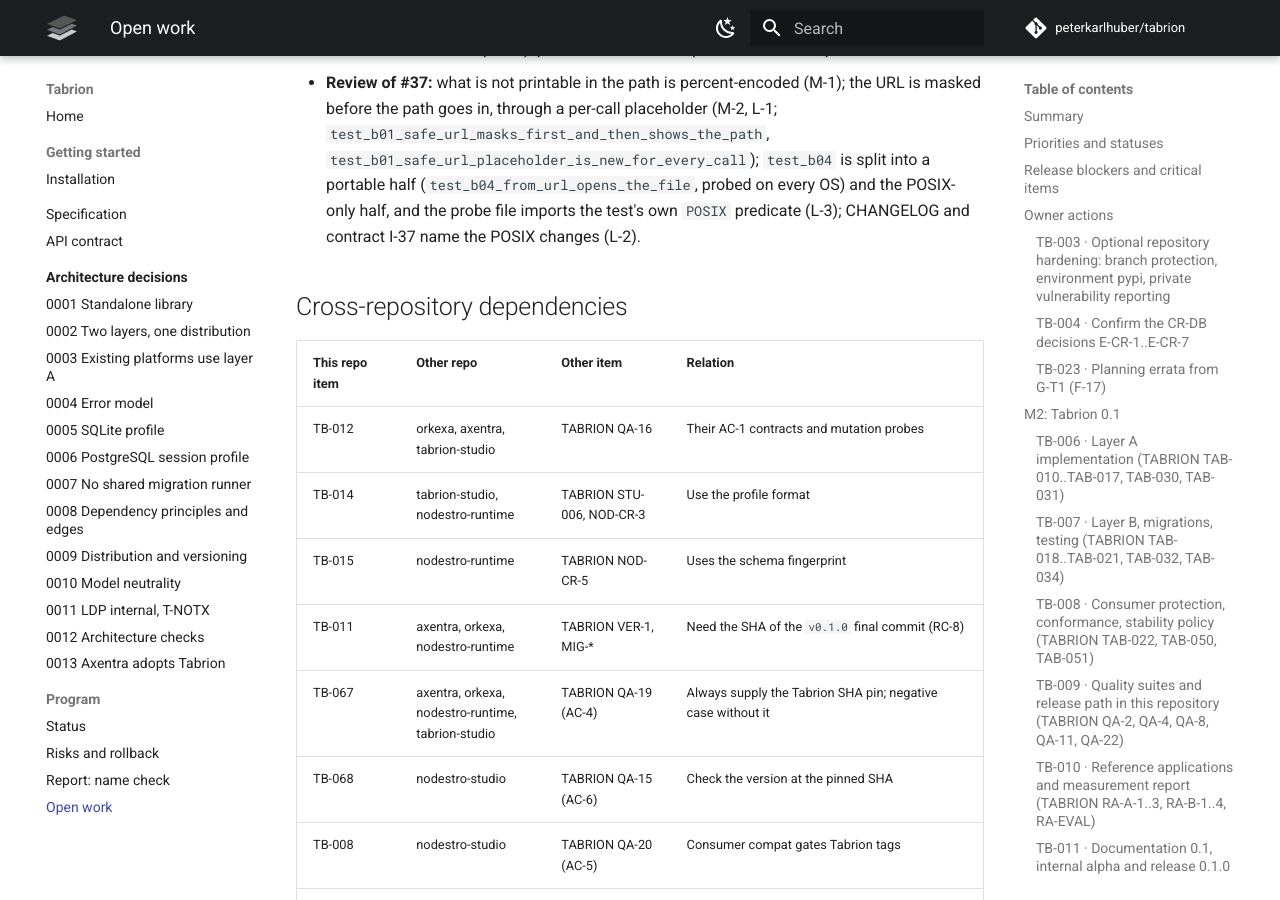
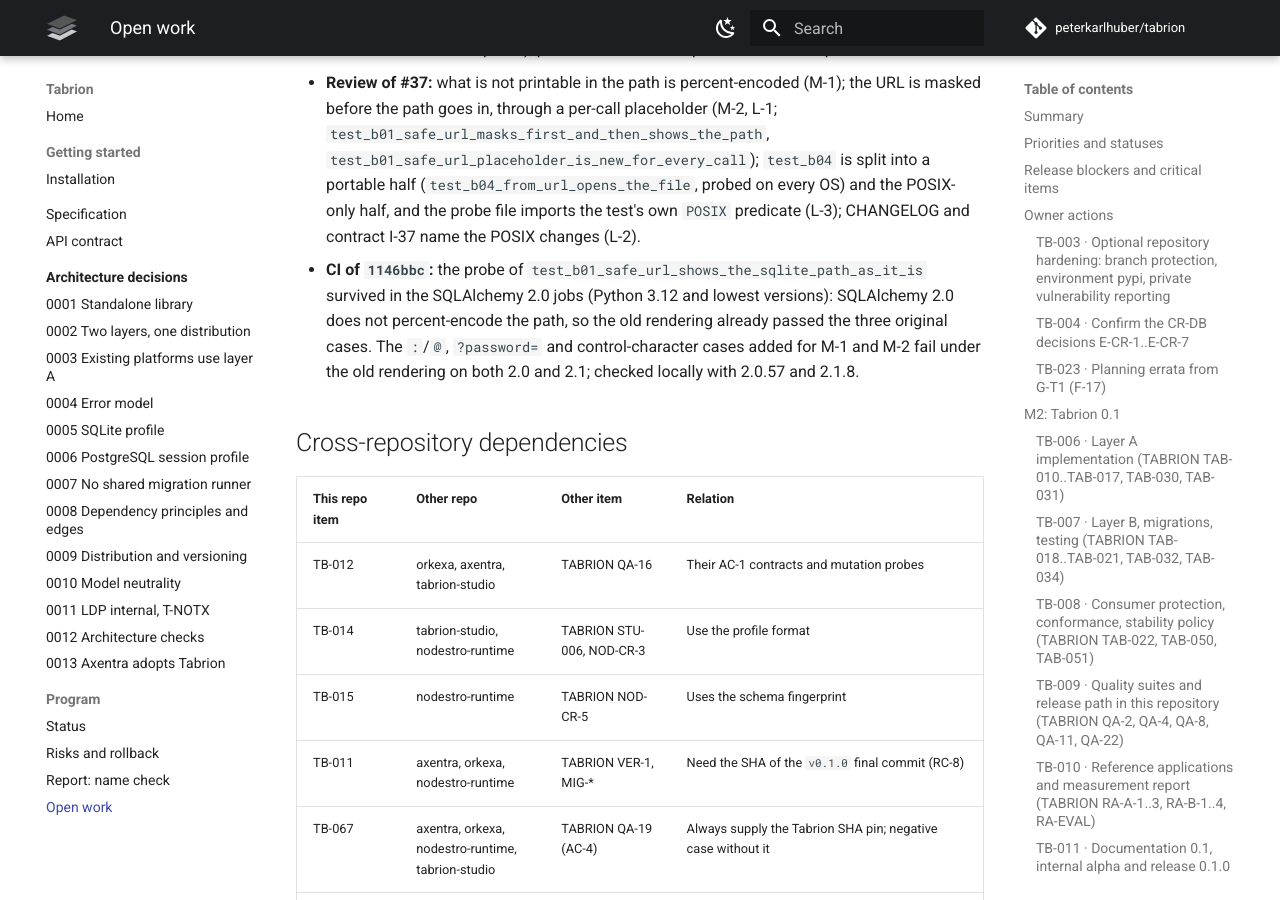
Before and after one commit to peterkarlhuber/tabrion, an MkDocs documentation site: the page built from docs/TODO.md, in a window 1280 px wide and 900 px high, scrolled down 24893 px. Built offline with MkDocs 1.6.1 and Material for MkDocs 9.7.7, drawn with Linux system fonts in a browser that asks for light colours; comment, search, counter and statistics services are not loaded.

Commit message:
TB-074: record why the safe_url probe survived under SQLAlchemy 2.0 (CI of 1146bbc)
Co-Authored-By: Claude Opus 5.5 <noreply@anthropic.com>
Claude-Session: https://claude.ai/code/session_011tY7TC7Nu5VGro3DJGJcv8

```diff
--- a/docs/TODO.md
+++ b/docs/TODO.md
@@ -757,6 +757,10 @@ required (owner decision of 2026-11-08 11:26Z).
   `test_b01_safe_url_placeholder_is_new_for_every_call`); `test_b04` is split into a portable half
   (`test_b04_from_url_opens_the_file`, probed on every OS) and the POSIX-only half, and the probe file imports the
   test's own `POSIX` predicate (L-3); CHANGELOG and contract I-37 name the POSIX changes (L-2).
+- **CI of `1146bbc`:** the probe of `test_b01_safe_url_shows_the_sqlite_path_as_it_is` survived in the
+  SQLAlchemy 2.0 jobs (Python 3.12 and lowest versions): SQLAlchemy 2.0 does not percent-encode the path, so the
+  old rendering already passed the three original cases. The `:`/`@`, `?password=` and control-character cases
+  added for M-1 and M-2 fail under the old rendering on both 2.0 and 2.1; checked locally with 2.0.57 and 2.1.8.
 
 ## Cross-repository dependencies
 
```
Also changed, not shown: CHANGELOG.md (+3 -1 lines).
